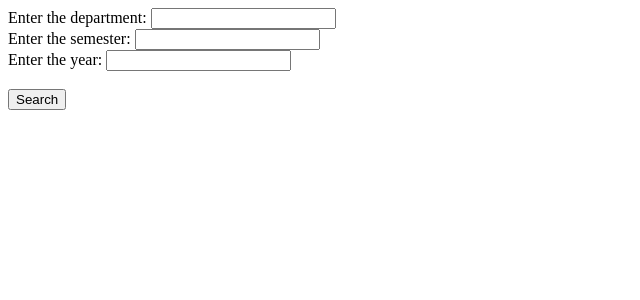
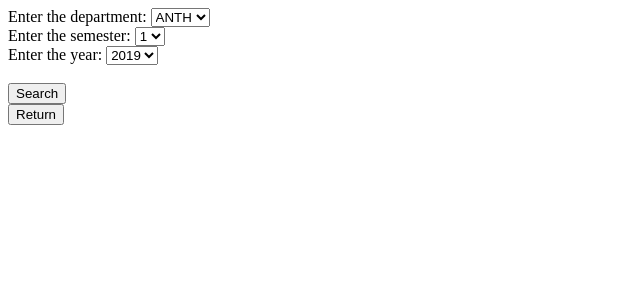
Before and after one commit to Sham-Shady/DB-Application, a Django app: page /student in a window 1280 px wide. Shown: the top 300 px of the page, without its empty margins (0-640 px from the left). Run offline with Django 4.2, Linux system fonts and the light colour scheme.

Commit message:
Student Template Updates

```diff
--- a/student/templates/studentsView.html
+++ b/student/templates/studentsView.html
@@ -6,7 +6,7 @@
 </head>
 
 <body>
-
+{{error | safe}}
 <!--showing success message-->
 {% if messages %}
     <ul class="messages">
@@ -20,16 +20,40 @@
 <!--Form with multiple submit buttons-->
 <form action="" method="POST" name="form">
     {% csrf_token %}
+
     <label for="dept">Enter the department:</label>
-    <input type="dept" id="dept" name="department" /> <br>
+        <select name="department" id="dept">
+            <option value="ANTH">ANTH</option>
+            <option value="ART">ART</option>
+            <option value="BIDA">BIDA</option>
+            <option value="CS">CS</option>
+            <option value="EE">EE</option>
+            <option value="HIST">HIST</option>
+            <option value="PHIL">PHIL</option>
+            <option value="PHY">PHY</option>
+            <option value="POL">POL</option>
+        </select>
+    <br>
+
     <label for="semester">Enter the semester:</label>
-    <input type="semester" id="semester" name="semester" /> <br>
+        <select name="semester" id="semester">
+        <option value="1">1</option>
+        <option value="2">2</option>
+  </select>
+<br>
     <label for="year">Enter the year:</label>
-    <input type="year" id="year" name="year" />
+        <select name="year" id="year">
+        <option value="2019">2019</option>
+        <option value="2020">2020</option>
+  </select>
     <br> <br>
+
     <button type="submit" name="Search">Search</button>
 
 </form>
 
+<form action="" method="POST" name="Return">
+    <button type="submit" name="Go Back More" action=" ">Return</button>
+</form>
 </body>
 </html>
```
